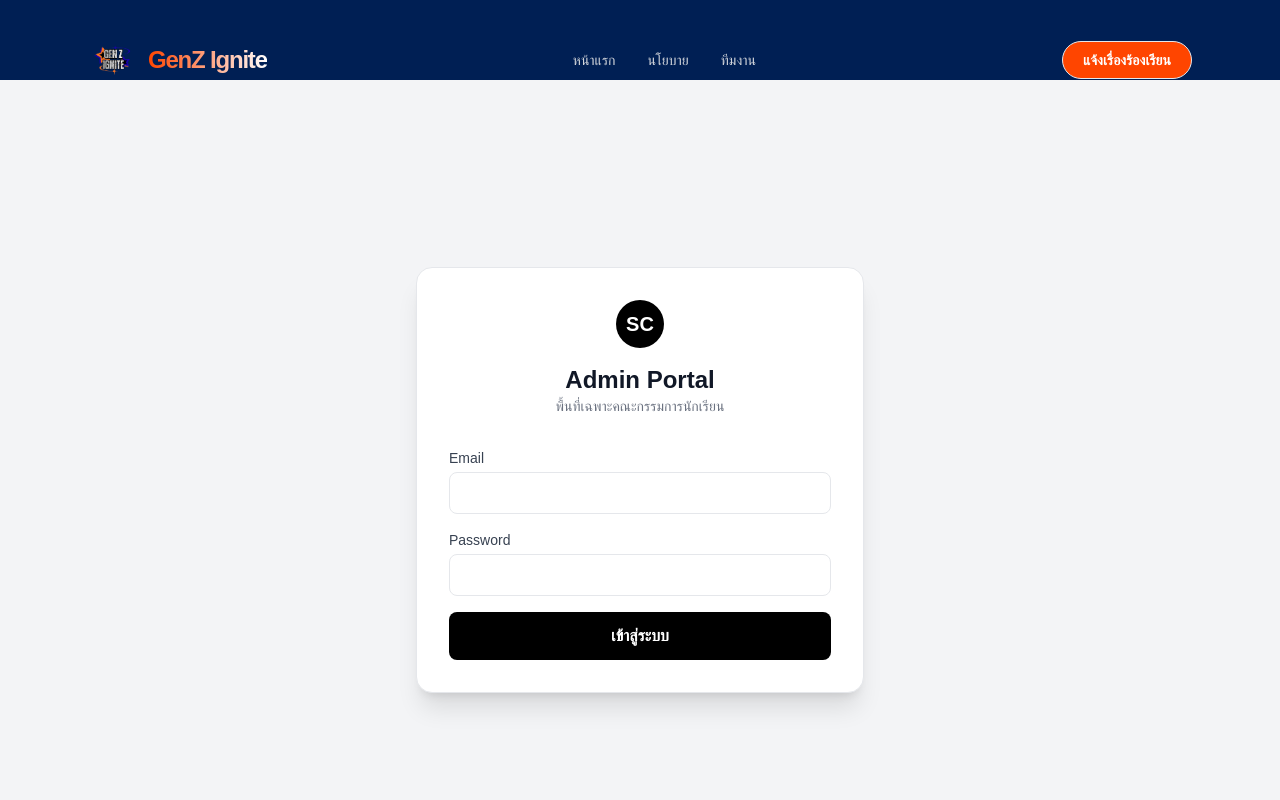
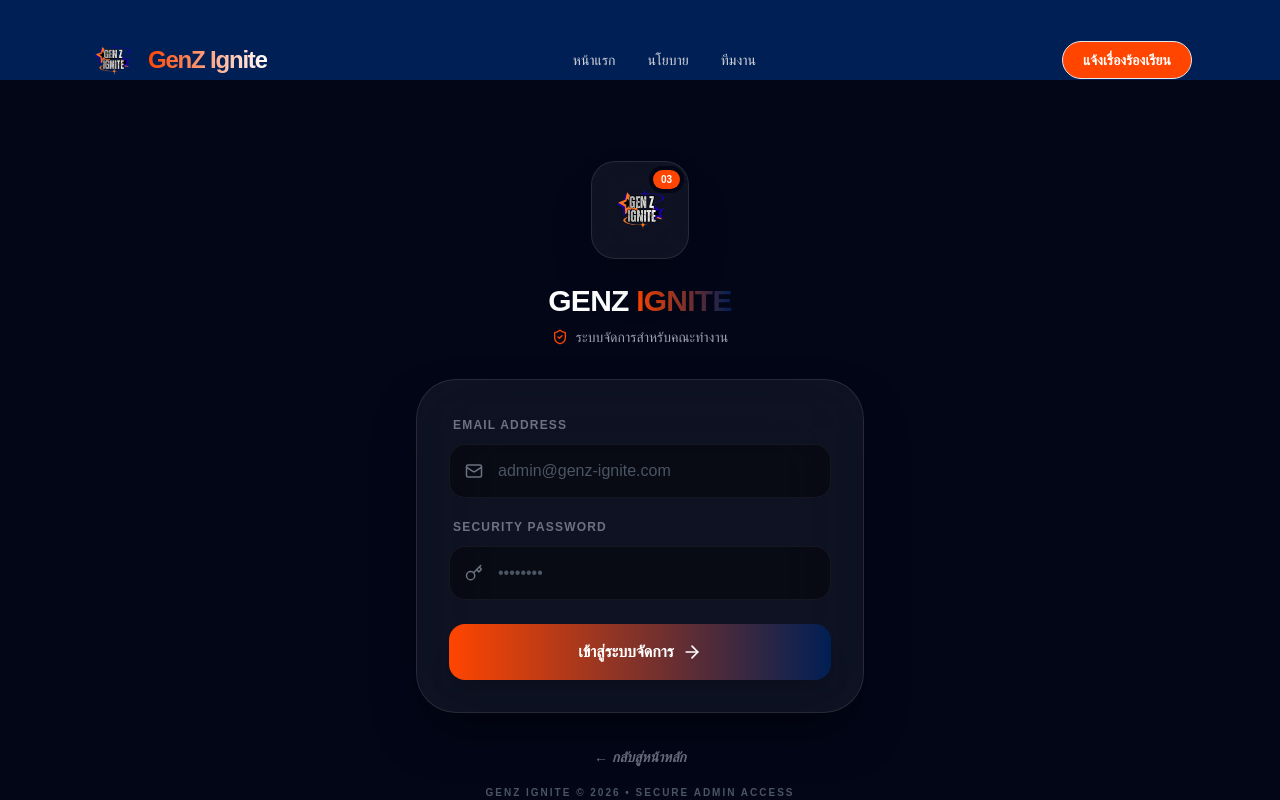
Before and after one commit to Galiverking/GenZ.Ignite, a Next.js app: page /login in a window 1280 px wide. Shown: the top 800 px of the page. Built offline with nearby package versions, Linux system fonts and the light colour scheme; a web font is replaced by a local one.

Commit message:
Redesign login page and update policy tracker

```diff
--- a/app/login/page.tsx
+++ b/app/login/page.tsx
@@ -1,17 +1,23 @@
 "use client";
+
 import { useState } from "react";
 import { supabase } from "@/lib/supabase";
 import { useRouter } from "next/navigation";
+import { motion } from "framer-motion";
+import { Key, Mail, ShieldCheck, ArrowRight, Loader2 } from "lucide-react";
+import Link from "next/link";
 
 export default function LoginPage() {
     const router = useRouter();
     const [email, setEmail] = useState("");
     const [password, setPassword] = useState("");
     const [loading, setLoading] = useState(false);
+    const [errorMsg, setErrorMsg] = useState("");
 
     const handleLogin = async (e: React.FormEvent) => {
         e.preventDefault();
         setLoading(true);
+        setErrorMsg("");
 
         const { error } = await supabase.auth.signInWithPassword({
             email,
@@ -19,59 +25,137 @@ export default function LoginPage() {
         });
 
         if (error) {
-            alert("รหัสผิดครับพี่ชาย!");
+            setErrorMsg("รหัสผ่านไม่ถูกต้อง กรุณาลองใหม่อีกครั้ง");
             setLoading(false);
         } else {
-            router.push("/admin"); // Login success, redirect to Admin
+            router.push("/admin");
         }
     };
 
     return (
-        <div className="min-h-screen flex items-center justify-center bg-gray-100">
-            <div className="bg-white p-8 rounded-2xl shadow-xl w-full max-w-md border border-gray-200">
+        <div className="min-h-screen bg-[#020617] flex items-center justify-center p-4 relative overflow-hidden font-sans">
+            {/* Background Decorative Elements */}
+            <div className="absolute top-[-10%] left-[-10%] w-[600px] h-[600px] bg-primary/20 rounded-full blur-[120px] pointer-events-none opacity-50" />
+            <div className="absolute bottom-[-10%] right-[-10%] w-[500px] h-[500px] bg-secondary/20 rounded-full blur-[120px] pointer-events-none opacity-50" />
+
+            <motion.div
+                initial={{ opacity: 0, y: 20 }}
+                animate={{ opacity: 1, y: 0 }}
+                transition={{ duration: 0.8, ease: "easeOut" }}
+                className="w-full max-w-md z-10"
+            >
+                {/* Logo & Header */}
                 <div className="text-center mb-8">
-                    <div className="w-12 h-12 bg-black text-white rounded-full flex items-center justify-center mx-auto mb-4 font-bold text-xl">
-                        SC
+                    <motion.div
+                        initial={{ scale: 0.8 }}
+                        animate={{ scale: 1 }}
+                        className="inline-flex items-center justify-center p-4 mb-6 bg-white/5 backdrop-blur-xl border border-white/10 rounded-3xl shadow-2xl"
+                    >
+                        <div className="relative">
+                            <img src="/logo.png" alt="Logo" className="w-16 h-16 object-contain" />
+                            <div className="absolute -top-2 -right-2 bg-primary text-white text-[10px] font-black px-2 py-0.5 rounded-full ring-4 ring-[#020617]">
+                                03
                             </div>
-                    <h1 className="text-2xl font-bold text-gray-900">Admin Portal</h1>
-                    <p className="text-gray-500 text-sm">
-                        พื้นที่เฉพาะคณะกรรมการนักเรียน
+                        </div>
+                    </motion.div>
+                    <h1 className="text-3xl font-black text-white tracking-tight mb-2">
+                        GENZ <span className="text-transparent bg-clip-text bg-gradient-to-r from-primary to-secondary">IGNITE</span>
+                    </h1>
+                    <p className="text-gray-400 font-medium text-sm flex items-center justify-center gap-2">
+                        <ShieldCheck size={16} className="text-primary" />
+                        <span>ระบบจัดการสำหรับคณะทำงาน</span>
                     </p>
                 </div>
 
-                <form onSubmit={handleLogin} className="space-y-4">
-                    <div>
-                        <label className="block text-sm font-medium text-gray-700 mb-1">
-                            Email
+                {/* Login Card */}
+                <div className="bg-white/5 backdrop-blur-2xl border border-white/10 p-8 rounded-[2.5rem] shadow-[0_25px_50px_-12px_rgba(0,0,0,0.5)]">
+                    <form onSubmit={handleLogin} className="space-y-6">
+                        {errorMsg && (
+                            <motion.div
+                                initial={{ opacity: 0, x: -10 }}
+                                animate={{ opacity: 1, x: 0 }}
+                                className="bg-red-500/10 border border-red-500/20 text-red-400 p-4 rounded-2xl text-sm font-bold text-center"
+                            >
+                                {errorMsg}
+                            </motion.div>
+                        )}
+
+                        <div className="space-y-4">
+                            <div className="space-y-2">
+                                <label className="text-xs font-black text-gray-500 uppercase tracking-widest ml-1">
+                                    Email Address
                                 </label>
+                                <div className="relative group">
+                                    <div className="absolute inset-y-0 left-0 pl-4 flex items-center pointer-events-none text-gray-500 group-focus-within:text-primary transition-colors">
+                                        <Mail size={18} />
+                                    </div>
                                     <input
                                         type="email"
                                         required
-                            className="w-full px-4 py-2 border rounded-lg focus:ring-2 focus:ring-black focus:outline-none"
+                                        placeholder="admin@genz-ignite.com"
+                                        className="w-full bg-black/40 border border-white/5 rounded-2xl py-3.5 pl-12 pr-4 text-white placeholder:text-gray-600 focus:outline-none focus:border-primary/50 focus:ring-4 focus:ring-primary/10 transition-all duration-300"
                                         value={email}
                                         onChange={(e) => setEmail(e.target.value)}
                                     />
                                 </div>
-                    <div>
-                        <label className="block text-sm font-medium text-gray-700 mb-1">
-                            Password
+                            </div>
+
+                            <div className="space-y-2">
+                                <label className="text-xs font-black text-gray-500 uppercase tracking-widest ml-1">
+                                    Security Password
                                 </label>
+                                <div className="relative group">
+                                    <div className="absolute inset-y-0 left-0 pl-4 flex items-center pointer-events-none text-gray-500 group-focus-within:text-secondary transition-colors">
+                                        <Key size={18} />
+                                    </div>
                                     <input
                                         type="password"
                                         required
-                            className="w-full px-4 py-2 border rounded-lg focus:ring-2 focus:ring-black focus:outline-none"
+                                        placeholder="••••••••"
+                                        className="w-full bg-black/40 border border-white/5 rounded-2xl py-3.5 pl-12 pr-4 text-white placeholder:text-gray-600 focus:outline-none focus:border-secondary/50 focus:ring-4 focus:ring-secondary/10 transition-all duration-300"
                                         value={password}
                                         onChange={(e) => setPassword(e.target.value)}
                                     />
                                 </div>
+                            </div>
+                        </div>
+
                         <button
                             disabled={loading}
-                        className="w-full bg-black text-white py-3 rounded-lg font-semibold hover:bg-gray-800 transition-all"
+                            type="submit"
+                            className="w-full relative group overflow-hidden bg-gradient-to-r from-primary to-secondary p-4 rounded-2xl shadow-xl shadow-primary/20 transition-all active:scale-[0.98] disabled:opacity-70 disabled:active:scale-100"
                         >
-                        {loading ? "กำลังไขกุญแจ..." : "เข้าสู่ระบบ"}
+                            <div className="absolute inset-0 bg-white/20 translate-y-[100%] group-hover:translate-y-0 transition-transform duration-300 ease-out" />
+                            <div className="relative flex items-center justify-center gap-2 text-white font-black">
+                                {loading ? (
+                                    <>
+                                        <Loader2 size={20} className="animate-spin" />
+                                        <span>กำลังตรวจสอบสิทธิ์...</span>
+                                    </>
+                                ) : (
+                                    <>
+                                        <span>เข้าสู่ระบบจัดการ</span>
+                                        <ArrowRight size={20} className="group-hover:translate-x-1 transition-transform" />
+                                    </>
+                                )}
+                            </div>
                         </button>
                     </form>
                 </div>
+
+                {/* Footer Links */}
+                <div className="mt-8 text-center space-y-4">
+                    <Link
+                        href="/"
+                        className="inline-block text-gray-500 hover:text-white text-sm font-bold italic transition-colors"
+                    >
+                        ← กลับสู่หน้าหลัก
+                    </Link>
+                    <p className="text-[10px] text-gray-600 font-bold uppercase tracking-[0.2em]">
+                        GenZ Ignite © 2026 • Secure Admin Access
+                    </p>
+                </div>
+            </motion.div>
         </div>
     );
 }
--- a/package.json
+++ b/package.json
@@ -14,7 +14,7 @@
     "clsx": "^2.1.1",
     "framer-motion": "^12.4.2",
     "lucide-react": "^0.475.0",
-    "next": "latest",
+    "next": "15.1.11",
     "react": "^19.0.0",
     "react-dom": "^19.0.0",
     "recharts": "^3.7.0",
```
Also changed, not shown: 1 other file (tests, documents, lock files or other folders). Lines whose indentation alone changed are shown as unchanged.
